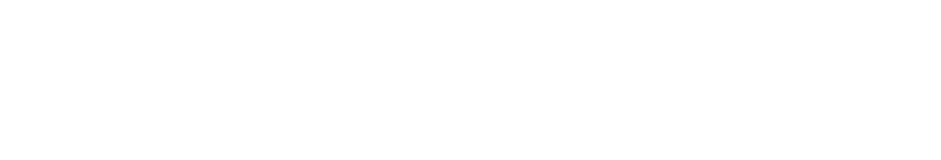
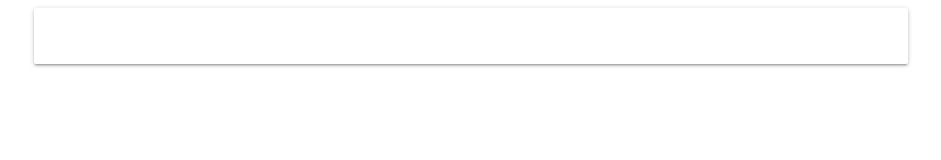
Before and after one commit to volosgoto/TaskList_JS, a plain HTML site: page index.html in a window 1280 px wide. Shown: the whole page, without its empty margins (169-1110 px from the left). Drawn offline with nearby package versions, Linux system fonts and the light colour scheme.

Commit message:
add container

```diff
--- a/index.html
+++ b/index.html
@@ -10,6 +10,18 @@
     <title>Task list</title>
 </head>
 <body>
+    <div class="container">
+        <div class="row">
+            <div class="col s12">
+                <div id="main" class="card">
+                    <div class="card-content">
+                        <span class="card-title"></span>
+                    </div>
+                </div>
+            </div>
+
+        </div>
+    </div>
 
     <!-- Jquery -->
     <script src="https://ajax.googleapis.com/ajax/libs/jquery/3.3.1/jquery.min.js"></script>
```
